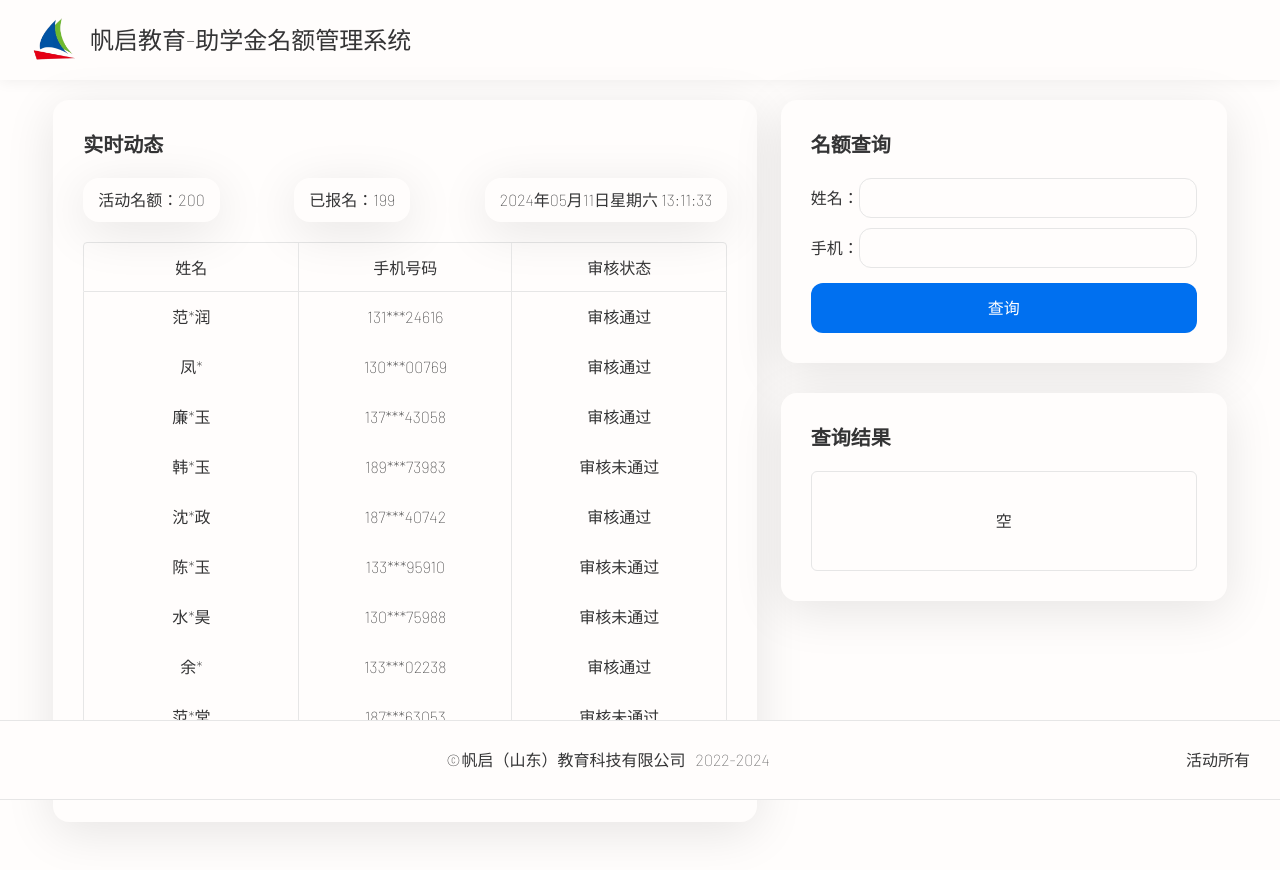
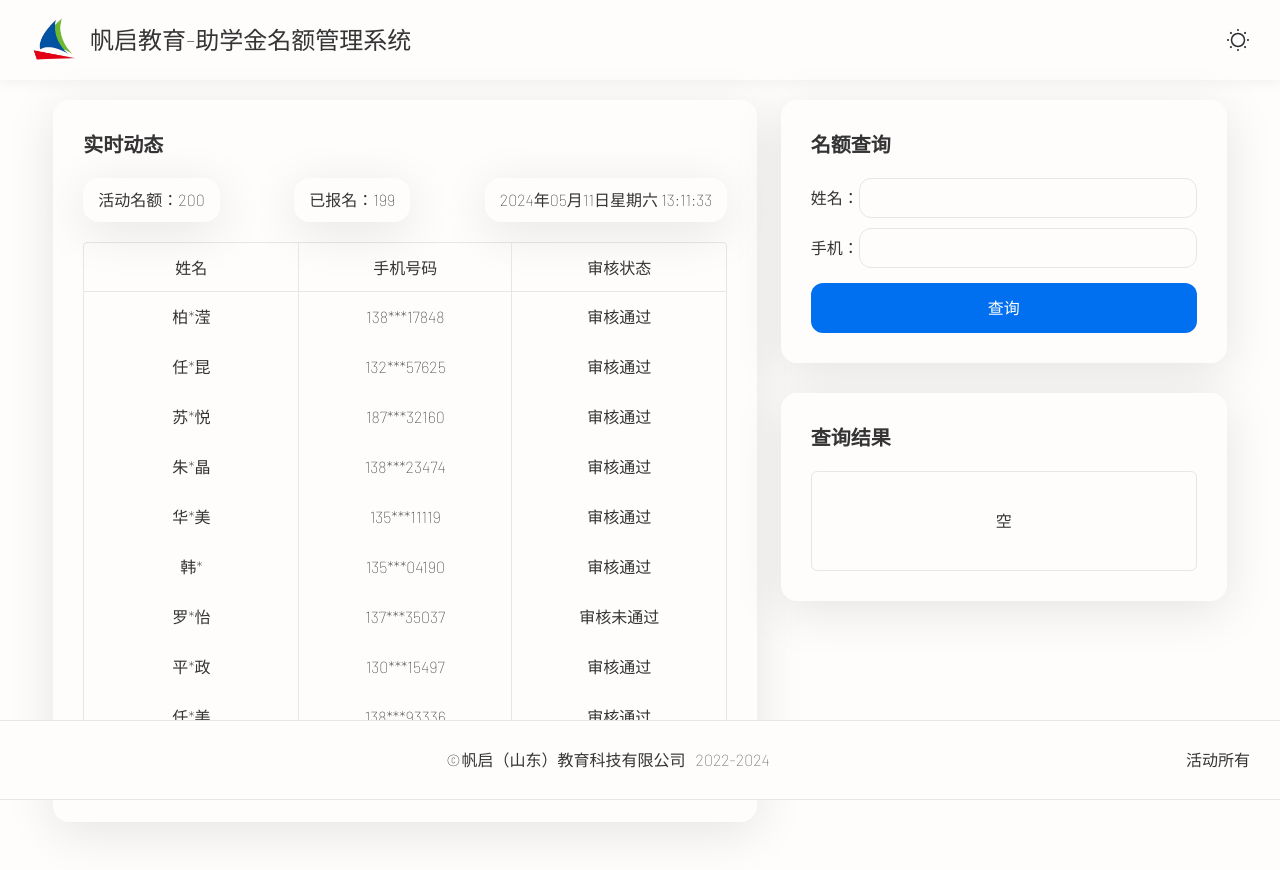
Before and after one commit to hixb/student-aid, a Next.js app: page / in a window 1280 px wide. Shown: the top 870 px of the page. Built offline with nearby package versions, Linux system fonts and the light colour scheme.

Commit message:
perf(feature): optimize the generated DOM and add theme switching

```diff
--- a/components/Header.tsx
+++ b/components/Header.tsx
@@ -2,10 +2,13 @@
 
 import React from 'react'
 import Image from 'next/image'
+import { useTheme } from 'next-themes'
 
 import clsx from 'clsx'
 
 export default function Header() {
+  const { theme, setTheme } = useTheme()
+
   return (
     <header className={clsx('h-80 w-full px-30 flex items-center justify-between shadow-[0_0_15px_rgba(0,0,0,.07)]')}>
       <div className={clsx('flex items-center')}>
@@ -19,7 +22,56 @@ export default function Header() {
         <h1 className={clsx('text-2xl ml-10')}>帆启教育-助学金名额管理系统</h1>
       </div>
 
-      <div />
+      <div>
+        <div onClick={() => setTheme(theme === 'light' ? 'dark' : 'light')} className={clsx('cursor-pointer')}>
+          {
+            theme === 'light'
+              ? (
+                <svg
+                  fill="none"
+                  height="24"
+                  viewBox="0 0 24 24"
+                  width="24"
+                  xmlns="http://www.w3.org/2000/svg"
+                >
+                  <path
+                    d="M2.03107 12.4209C2.39107 17.5709 6.76107 21.7609 11.9911 21.9909C15.6811 22.1509 18.9811 20.4309 20.9611 17.7209C21.7811 16.6109 21.3411 15.8709 19.9711 16.1209C19.3011 16.2409 18.6111 16.2909 17.8911 16.2609C13.0011 16.0609 9.00107 11.9709 8.98107 7.14094C8.97107 5.84094 9.24107 4.61094 9.73107 3.49094C10.2711 2.25094 9.62107 1.66094 8.37107 2.19094C4.41107 3.86094 1.70107 7.85094 2.03107 12.4209Z"
+                    stroke="#292D32"
+                    stroke-linecap="round"
+                    stroke-linejoin="round"
+                    stroke-width="1.5"
+                  />
+                </svg>
+                )
+              : (
+                <svg
+                  fill="none"
+                  height="24"
+                  viewBox="0 0 24 24"
+                  width="24"
+                  xmlns="http://www.w3.org/2000/svg"
+                >
+                  <path
+                    d="M12 18.5C15.5899 18.5 18.5 15.5899 18.5 12C18.5 8.41015 15.5899 5.5 12 5.5C8.41015 5.5 5.5 8.41015 5.5 12C5.5 15.5899 8.41015 18.5 12 18.5Z"
+                    stroke="#292D32"
+                    stroke-linecap="round"
+                    stroke-linejoin="round"
+                    stroke-width="1.5"
+                  />
+                  <path
+                    className="set-svg-stroke"
+                    d="M19.14 19.14L19.01 19.01M19.01 4.99L19.14 4.86L19.01 4.99ZM4.86 19.14L4.99 19.01L4.86 19.14ZM12 2.08V2V2.08ZM12 22V21.92V22ZM2.08 12H2H2.08ZM22 12H21.92H22ZM4.99 4.99L4.86 4.86L4.99 4.99Z"
+                    stroke="#292D32"
+                    stroke-linecap="round"
+                    stroke-linejoin="round"
+                    stroke-width="2"
+                  />
+                </svg>
+
+                )
+          }
+        </div>
+      </div>
     </header>
   )
 }
--- a/components/UserList.tsx
+++ b/components/UserList.tsx
@@ -1,4 +1,4 @@
-import React, { useEffect, useRef, useState } from 'react'
+import React from 'react'
 
 import clsx from 'clsx'
 import { motion, useAnimation } from 'framer-motion'
@@ -10,37 +10,31 @@ interface User {
 }
 
 const UserList: React.FC = () => {
-  const [users, setUsers] = useState<User[]>([])
-  const [currentIndex, setCurrentIndex] = useState(0)
-  const timerRef = useRef<NodeJS.Timeout | null>(null)
-  const ulRef = useRef<HTMLUListElement | null>(null)
+  const RANDOM_USER_COUNT = 11
+  const SCROLL_HEIGHT = 50
+
+  const [users, setUsers] = React.useState<User[]>([])
+  const [currentIndex, setCurrentIndex] = React.useState(0)
+  const timerRef = React.useRef<NodeJS.Timeout | null>(null)
   const controls = useAnimation()
 
-  const auditStatus = ['审核通过', '审核未通过']
+  const [tagVisible, setTagVisible] = React.useState(true)
 
-  const RANDOM_USER_COUNT = 1000
-  const SCROLL_HEIGHT = 50
+  React.useEffect(() => {
+    document.addEventListener('visibilitychange', () => setTagVisible(document.visibilityState === 'visible'))
 
-  useEffect(() => {
-    // 生成 100 条数据
-    const data: User[] = []
-    for (let i = 1; i <= RANDOM_USER_COUNT; i++) {
-      data.push({
-        name: generateChineseName(),
-        phone: generateMobileNumber(),
-        status: auditStatus[Math.floor(Math.random() * 2)],
-      })
-    }
-    setUsers(data)
+    setUsers(Array.from({ length: RANDOM_USER_COUNT }, () => setData()))
   }, [])
 
-  useEffect(() => {
+  React.useEffect(() => {
+    if (!tagVisible)
+      return
+
     const scrollDown = () => {
       setCurrentIndex(prevIndex => (prevIndex + 1) % users.length)
-      controls.start({
-        y: `-${(currentIndex + 1) * SCROLL_HEIGHT}px`,
-        transition: { duration: 0.5, ease: 'easeInOut' },
-      }).then()
+
+      controls.start({ y: `-${(currentIndex + 1) * SCROLL_HEIGHT}px`, transition: { duration: 0.5, ease: 'easeInOut' } })
+        .then(() => setUsers(prevUsers => [...prevUsers, setData()]))
     }
 
     timerRef.current = setInterval(scrollDown, 2000)
@@ -48,7 +42,18 @@ const UserList: React.FC = () => {
     return () => {
       timerRef.current && clearInterval(timerRef.current)
     }
-  }, [users, currentIndex, controls])
+  }, [users, currentIndex, controls, tagVisible])
+
+  React.useEffect(() => {
+  }, [])
+
+  function setData(): User {
+    return {
+      name: generateChineseName(),
+      phone: generateMobileNumber(),
+      status: Math.floor(Math.random() * 10) < 9 ? '审核通过' : '审核未通过',
+    }
+  }
 
   function generateChineseName() {
     const familyNames = [
@@ -105,9 +110,9 @@ const UserList: React.FC = () => {
   }
 
   return (
+    users.length > 0 && (
     <ul
       className={clsx('border-x border-b border-[var(--my-border-color)] rounded-b overflow-hidden relative')}
-      ref={ulRef}
       style={{ maxHeight: SCROLL_HEIGHT * 10 }}
     >
       <motion.div animate={controls}>
@@ -126,6 +131,7 @@ const UserList: React.FC = () => {
         ))}
       </motion.div>
     </ul>
+    )
   )
 }
 
--- a/styles/reset.scss
+++ b/styles/reset.scss
@@ -29,3 +29,7 @@ body {
   color: var(--my-text-base-color);
   overflow-x: hidden;
 }
+
+svg * {
+  stroke: var(--my-svg-color);
+}
```
